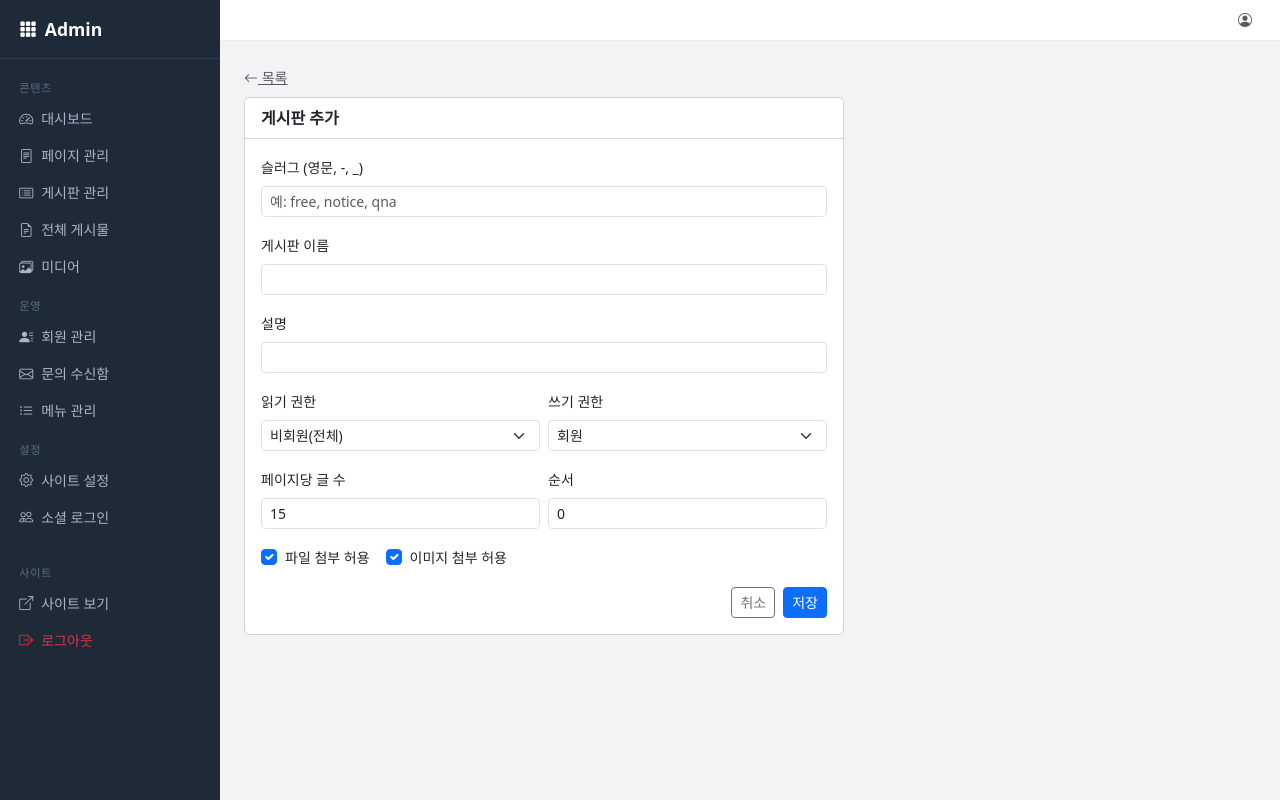
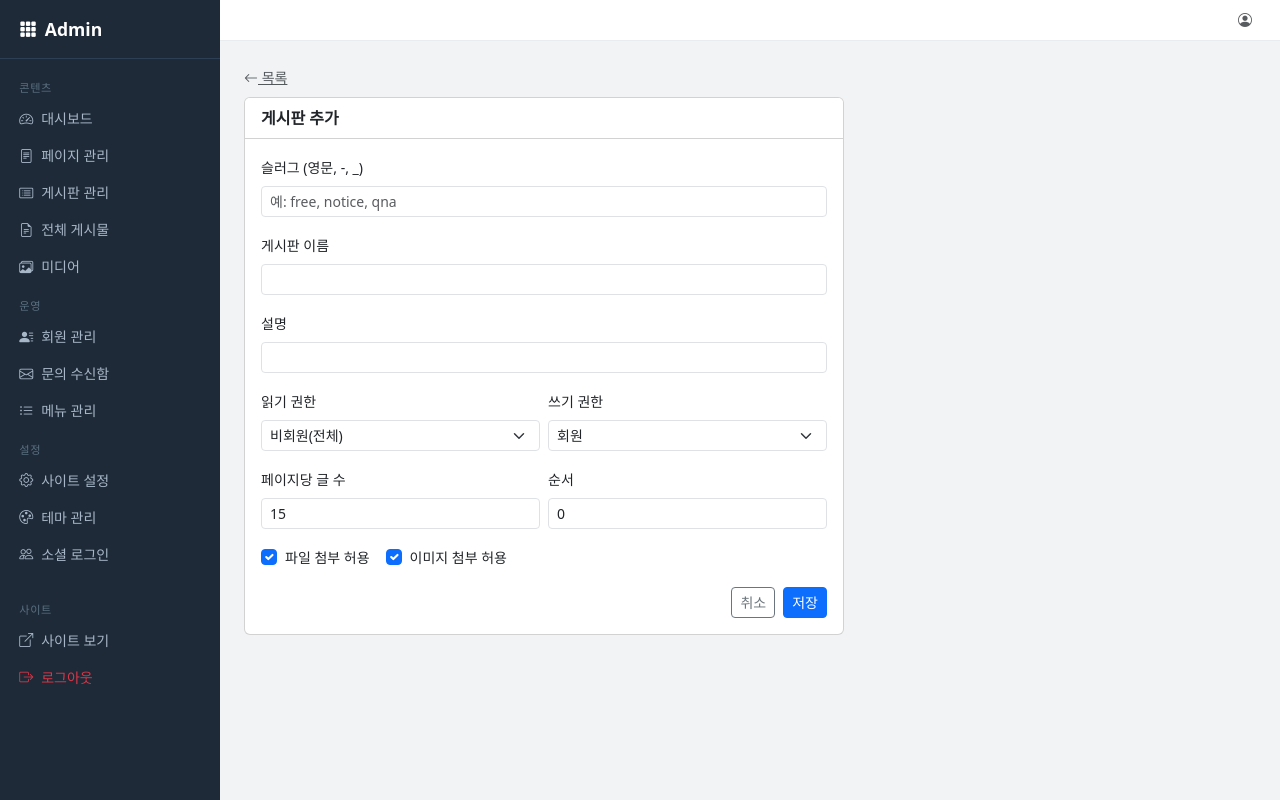
Before and after one commit to pushwing/AICreo, a CodeIgniter 4 app: template app/Views/admin/board/form.php in a window 1280 px wide. Run offline with PHP 8.4 and a stand-in for CodeIgniter, Linux system fonts and the light colour scheme; the template is opened without the code that fills it, so the values that code supplies are empty; some libraries are stand-ins or nearby versions.

Commit message:
refactor: 테마 관리를 사이드바 독립 메뉴로 이동
- admin.php: 설정 섹션에 테마 관리(bi-palette) 항목 추가
  사이트 설정 active 조건에서 /settings/theme 경로 제외
- settings/index.php, oauth.php: 탭에서 테마 항목 제거
- settings/theme.php: 탭 네비게이션 블록 전체 제거

Co-Authored-By: Claude Sonnet 4.6 <noreply@anthropic.com>

```diff
--- a/app/Views/admin/settings/index.php
+++ b/app/Views/admin/settings/index.php
@@ -4,7 +4,7 @@
 
 <!-- 탭 -->
 <ul class="nav nav-tabs mb-4">
-    <?php foreach (['general' => '기본', 'contact' => '연락처', 'sns' => 'SNS', 'seo' => 'SEO', 'footer' => '푸터', 'theme' => '테마'] as $g => $label): ?>
+    <?php foreach (['general' => '기본', 'contact' => '연락처', 'sns' => 'SNS', 'seo' => 'SEO', 'footer' => '푸터'] as $g => $label): ?>
     <li class="nav-item">
         <a class="nav-link <?= $group === $g ? 'active' : '' ?>" href="/admin/settings/<?= $g ?>"><?= $label ?></a>
     </li>
--- a/app/Views/admin/settings/oauth.php
+++ b/app/Views/admin/settings/oauth.php
@@ -4,7 +4,7 @@
 
 <!-- 탭 -->
 <ul class="nav nav-tabs mb-4">
-    <?php foreach (['general' => '기본', 'contact' => '연락처', 'sns' => 'SNS', 'seo' => 'SEO', 'footer' => '푸터', 'theme' => '테마'] as $g => $label): ?>
+    <?php foreach (['general' => '기본', 'contact' => '연락처', 'sns' => 'SNS', 'seo' => 'SEO', 'footer' => '푸터'] as $g => $label): ?>
     <li class="nav-item">
         <a class="nav-link" href="/admin/settings/<?= $g ?>"><?= $label ?></a>
     </li>
--- a/app/Views/layouts/admin.php
+++ b/app/Views/layouts/admin.php
@@ -60,8 +60,11 @@
         </a>
 
         <div class="nav-section">설정</div>
-        <a href="/admin/settings/general" class="nav-link <?= uri_string() !== 'admin/settings/oauth' && str_starts_with(uri_string(), 'admin/settings') ? 'active' : '' ?>">
+        <a href="/admin/settings/general" class="nav-link <?= uri_string() !== 'admin/settings/oauth' && uri_string() !== 'admin/settings/theme' && !str_starts_with(uri_string(), 'admin/settings/theme') && str_starts_with(uri_string(), 'admin/settings') ? 'active' : '' ?>">
             <i class="bi bi-gear me-2"></i>사이트 설정
+        </a>
+        <a href="/admin/settings/theme" class="nav-link <?= str_starts_with(uri_string(), 'admin/settings/theme') ? 'active' : '' ?>">
+            <i class="bi bi-palette me-2"></i>테마 관리
         </a>
         <a href="/admin/settings/oauth" class="nav-link <?= uri_string() === 'admin/settings/oauth' ? 'active' : '' ?>">
             <i class="bi bi-people me-2"></i>소셜 로그인
```
Also changed, not shown: app/Views/admin/settings/theme.php (+0 -11 lines).
